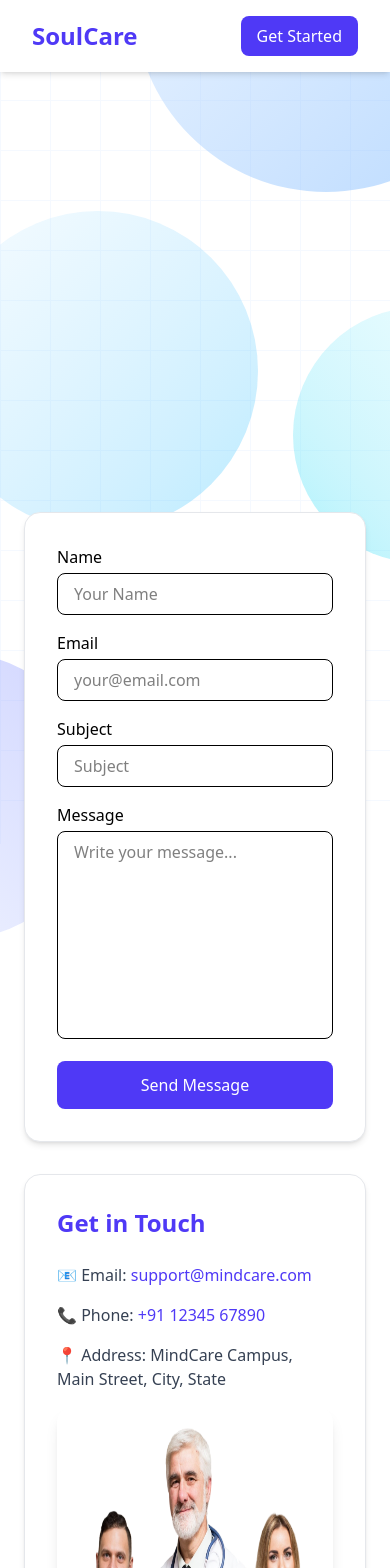
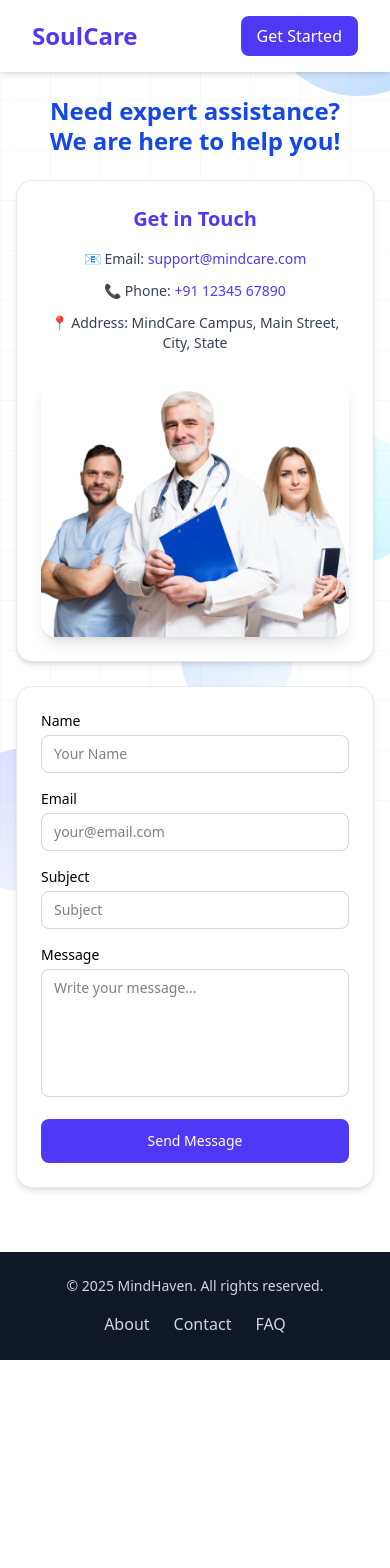
Before and after one commit to riteshpandey9450/SoulCare, a React (Vite) app in the folder frontend/: page /contact in a window 390 px wide. Shown: the top 1568 px of the page. After the commit the page ends 1360 px from the top, so only its background shows below. Built offline with nearby package versions, Linux system fonts and the light colour scheme.

Commit message:
Contact Page Responsiveness changed by Avinash

```diff
--- a/frontend/src/pages/Contact.jsx
+++ b/frontend/src/pages/Contact.jsx
@@ -1,5 +1,5 @@
 import { useState } from "react";
-import appointmentImage from "../assets/header_img.png";
+import header_img from "../assets/header_img.png";
 
 export default function ContactPage() {
   const [formData, setFormData] = useState({
@@ -23,7 +23,7 @@ export default function ContactPage() {
   };
 
   return (
-    <div className="relative min-h-screen py-12 px-6 md:px-20 overflow-hidden">
+    <div className="relative min-h-screen py-6 md:py-12 px-4 sm:px-6 md:px-20 overflow-hidden">
 
       {/* Background Gradient + Grid */}
       <div className="fixed inset-0 pointer-events-none -z-10">
@@ -37,127 +37,124 @@ export default function ContactPage() {
           ></div>
         </div>
 
-        <div className="absolute top-0 right-0 w-96 h-96 bg-gradient-to-br from-blue-100 to-blue-400 rounded-full opacity-40 -translate-y-1/2 translate-x-1/3"></div>
-        <div className="absolute top-1/4 left-1/4 w-80 h-80 bg-gradient-to-br from-sky-100 to-sky-400 rounded-full opacity-30 -translate-x-1/2"></div>
-        <div className="absolute bottom-0 right-3/4 w-72 h-72 bg-gradient-to-tr from-indigo-100 to-indigo-400 rounded-full opacity-35 translate-y-1/3"></div>
-        <div className="absolute bottom-1/3 left-3/4 w-64 h-64 bg-gradient-to-bl from-cyan-100 to-cyan-400 rounded-full opacity-30"></div>
-        <div className="absolute top-5/7 right-1/4 w-56 h-56 bg-gradient-to-tl from-blue-100 to-blue-400 rounded-full opacity-25"></div>
+        <div className="absolute top-0 right-0 w-48 h-48 sm:w-64 sm:h-64 md:w-96 md:h-96 bg-gradient-to-br from-blue-100 to-blue-400 rounded-full opacity-40 -translate-y-1/2 translate-x-1/3"></div>
+        <div className="absolute top-1/4 left-1/4 w-40 h-40 sm:w-60 sm:h-60 md:w-80 md:h-80 bg-gradient-to-br from-sky-100 to-sky-400 rounded-full opacity-30 -translate-x-1/2"></div>
+        <div className="absolute bottom-0 right-3/4 w-36 h-36 sm:w-56 sm:h-56 md:w-72 md:h-72 bg-gradient-to-tr from-indigo-100 to-indigo-400 rounded-full opacity-35 translate-y-1/3"></div>
+        <div className="absolute bottom-1/3 left-3/4 w-32 h-32 sm:w-48 sm:h-48 md:w-64 md:h-64 bg-gradient-to-bl from-cyan-100 to-cyan-400 rounded-full opacity-30"></div>
+        <div className="absolute top-5/7 right-1/4 w-28 h-28 sm:w-42 sm:h-42 md:w-56 md:h-56 bg-gradient-to-tl from-blue-100 to-blue-400 rounded-full opacity-25"></div>
       </div>
 
-
-      <h1 className="text-4xl font-bold text-blue-700 mb-4 ml-120">
-        Need expert assistance? <br /> We are here to help you!
+      {/* Responsive Heading */}
+      <h1 className="text-2xl sm:text-3xl md:text-4xl lg:text-5xl font-bold text-blue-700 mb-4 sm:mb-6 md:mb-8  text-center  leading-tight">
+        Need expert assistance? <br className="hidden sm:block" />
+        <span className="block sm:inline">We are here to help you!</span>
       </h1>
 
-      {/* Contact Section */}
-      <div className="grid grid-cols-1 mt-8 md:grid-cols-2 gap-8">
-        {/* Left Side - Contact Form */}
-        <div className="bg-white p-8 rounded-2xl fixed-size  shadow-md border border-gray-200">
-          {submitted && (
-            <div className="mb-4 p-4 bg-green-100 text-green-700 rounded-lg">
-              ✅ Your message has been sent successfully!
+      {/* Contact Section - Mobile: Right side first, Desktop: Normal order */}
+      <div className="grid grid-cols-1 mt-6 sm:mt-8 md:grid-cols-2 gap-6 md:gap-8">
+
+        {/* Right Side - Contact Info (Shows first on mobile) */}
+        <div className="bg-white p-6 sm:p-8 rounded-2xl shadow-md border border-gray-200 order-1 md:order-2">
+          <h2 className="text-xl sm:text-2xl font-semibold mb-4 sm:mb-6 text-indigo-600 text-center md:text-left">
+            Get in Touch
+          </h2>
+
+          <div className="space-y-3 sm:space-y-4 mb-6">
+            <p className="text-sm sm:text-base text-gray-700 text-center md:text-left">
+              📧 Email:{" "}
+              <a href="mailto:support@mindcare.com" className="text-indigo-600 hover:underline">
+                support@mindcare.com
+              </a>
+            </p>
+            <p className="text-sm sm:text-base text-gray-700 text-center md:text-left">
+              📞 Phone:{" "}
+              <a href="tel:+911234567890" className="text-indigo-600 hover:underline">
+                +91 12345 67890
+              </a>
+            </p>
+            <p className="text-sm sm:text-base text-gray-700 text-center md:text-left">
+              📍 Address: MindCare Campus, Main Street, City, State
+            </p>
+          </div>
+
+          <div className="flex justify-center">
+            <div className="rounded-2xl shadow-lg w-full max-w-xs sm:max-w-sm md:max-w-md lg:max-w-lg h-65 sm:h-64 md:h-80 lg:h-120 overflow-hidden">
+              <img
+                src={header_img}
+                alt="Doctor Consultation"
+                className="w-full h-full object-cover"
+              />
             </div>
-          )}
+          </div>
 
-          <form onSubmit={handleSubmit} className="space-y-4">
+
+        </div>
+
+        {/* Left Side - Contact Form (Shows second on mobile) */}
+        <div className="bg-white p-6 sm:p-8 rounded-2xl shadow-md border border-gray-200 order-2 md:order-1">
+          <div className="space-y-4 sm:space-y-6">
             {/* Name */}
             <div>
-              <label className="block mb-1 font-medium">Name</label>
+              <label className="block mb-1 sm:mb-2 font-medium text-sm sm:text-base ">Name</label>
               <input
                 type="text"
                 name="name"
                 value={formData.name}
                 onChange={handleChange}
-                className="w-full border rounded-lg px-4 py-2 focus:ring-2 focus:ring-indigo-500"
+                className="w-full border border-gray-300 rounded-lg px-3 sm:px-4 py-2 sm:py-3 text-sm sm:text-base focus:ring-2 focus:ring-indigo-500 focus:border-indigo-500 transition-colors"
                 placeholder="Your Name"
-                required
               />
             </div>
 
             {/* Email */}
             <div>
-              <label className="block mb-1 font-medium">Email</label>
+              <label className="block mb-1 sm:mb-2 font-medium text-sm sm:text-base">Email</label>
               <input
                 type="email"
                 name="email"
                 value={formData.email}
                 onChange={handleChange}
-                className="w-full border rounded-lg px-4 py-2 focus:ring-2 focus:ring-indigo-500"
+                className="w-full border border-gray-300 rounded-lg px-3 sm:px-4 py-2 sm:py-3 text-sm sm:text-base focus:ring-2 focus:ring-indigo-500 focus:border-indigo-500 transition-colors"
                 placeholder="your@email.com"
-                required
               />
             </div>
 
             {/* Subject */}
             <div>
-              <label className="block mb-1 font-medium">Subject</label>
+              <label className="block mb-1 sm:mb-2 font-medium text-sm sm:text-base">Subject</label>
               <input
                 type="text"
                 name="subject"
                 value={formData.subject}
                 onChange={handleChange}
-                className="w-full border rounded-lg px-4 py-2 focus:ring-2 focus:ring-indigo-500"
+                className="w-full border border-gray-300 rounded-lg px-3 sm:px-4 py-2 sm:py-3 text-sm sm:text-base focus:ring-2 focus:ring-indigo-500 focus:border-indigo-500 transition-colors"
                 placeholder="Subject"
-                required
               />
             </div>
 
             {/* Message */}
             <div>
-              <label className="block mb-1 font-medium">Message</label>
+              <label className="block mb-1 sm:mb-2 font-medium text-sm sm:text-base">Message</label>
               <textarea
                 name="message"
                 value={formData.message}
                 onChange={handleChange}
-                className="w-full border rounded-lg px-4 py-2 h-52 focus:ring-2 focus:ring-indigo-500 resize-none"
+                className="w-full border border-gray-300 rounded-lg px-3 sm:px-4 py-2 sm:py-3 h-32 sm:h-40 md:h-52 text-sm sm:text-base focus:ring-2 focus:ring-indigo-500 focus:border-indigo-500 resize-none transition-colors"
                 placeholder="Write your message..."
-                required
               />
-
             </div>
 
             {/* Submit Button */}
             <button
-              type="submit"
-              className="w-full bg-indigo-600 text-white py-3 rounded-lg font-medium hover:bg-indigo-700 transition cursor-pointer"
+              onClick={handleSubmit}
+              className="w-full bg-indigo-600 text-white py-3 sm:py-4 rounded-lg font-medium text-sm sm:text-base hover:bg-indigo-700 focus:ring-2 focus:ring-indigo-500 focus:ring-offset-2 transition-all duration-200 transform hover:scale-[1.02] active:scale-[0.98] cursor-pointer"
             >
               Send Message
             </button>
-          </form>
+          </div>
         </div>
 
-        {/* Right Side - Contact Info */}
-        <div className="bg-white p-8 rounded-2xl shadow-md border border-gray-200">
-          <h2 className="text-2xl font-semibold mb-6 text-indigo-600">
-            Get in Touch
-          </h2>
-          <p className="text-gray-700 mb-4">
-            📧 Email:{" "}
-            <a href="mailto:support@mindcare.com" className="text-indigo-600">
-              support@mindcare.com
-            </a>
-          </p>
-          <p className="text-gray-700 mb-4">
-            📞 Phone:{" "}
-            <a href="tel:+911234567890" className="text-indigo-600">
-              +91 12345 67890
-            </a>
-          </p>
-          <p className="text-gray-700 mb-4">
-            📍 Address: MindCare Campus, Main Street, City, State
-          </p>
-          <div>
-            <img
-              src={appointmentImage}
-              alt="Doctor consultation"
-              className=" rounded-2xl shadow-lg mx-auto w-[500px] h-[400px]  "
-            />
-          </div>
-        </div>
       </div>
-
-      {/* </section> */}
-
     </div>
   );
 }
```
Also changed, not shown: frontend/src/pages/About.jsx (+27 -6 lines).
